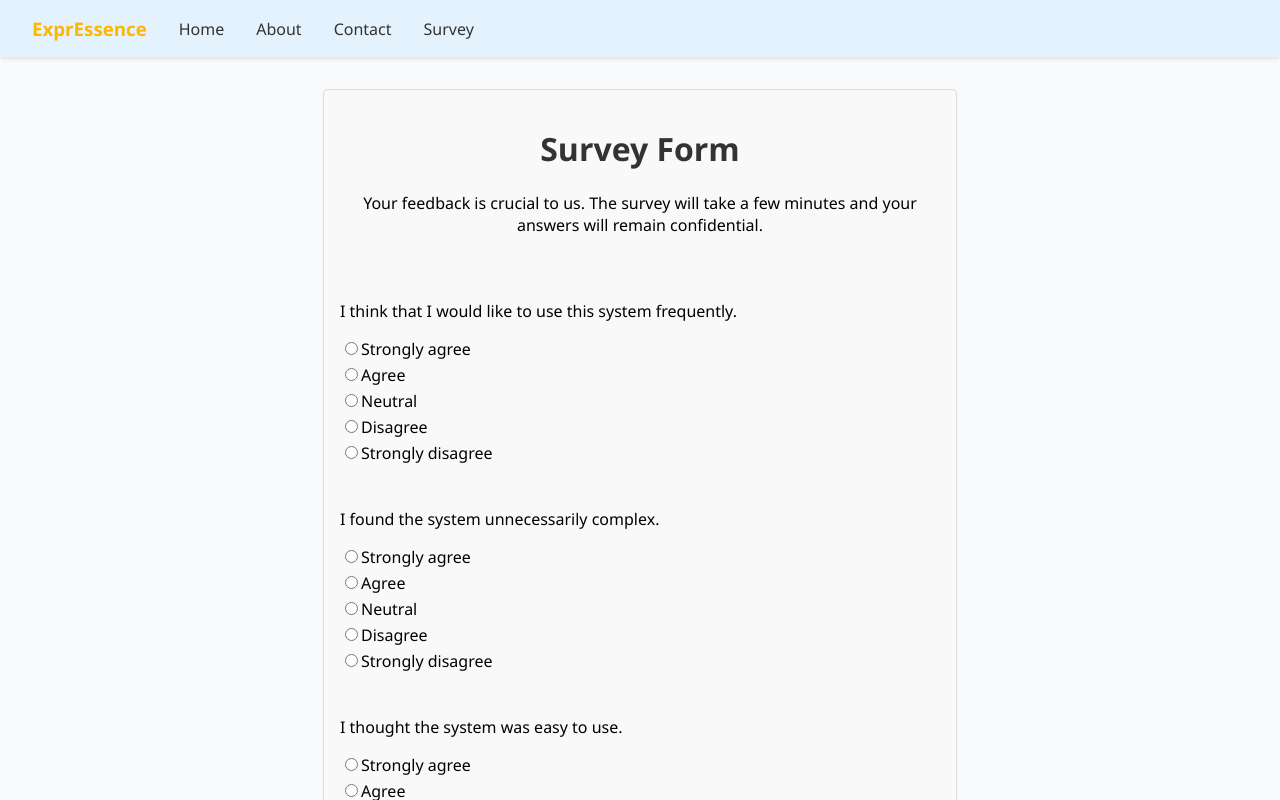
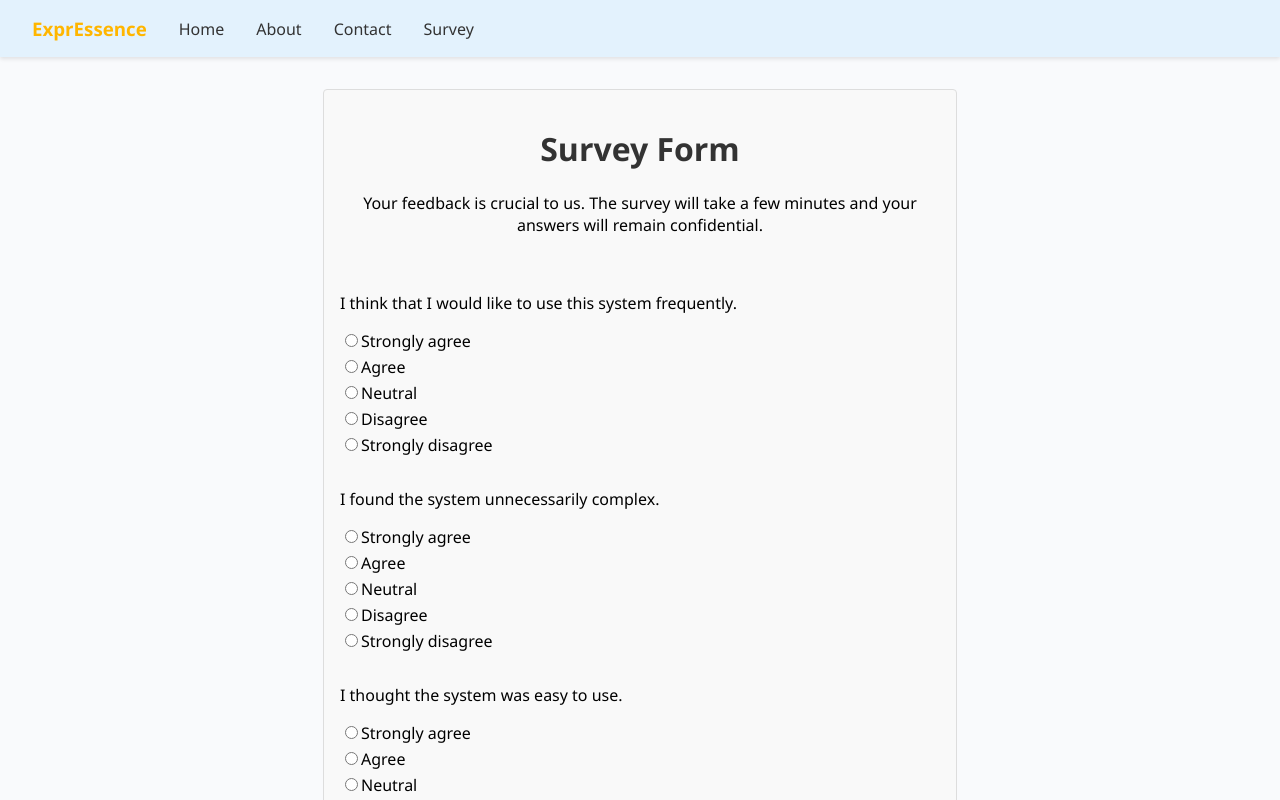
Before and after one commit to xCamelot2001/project-fea-webapp, a React (Create React App) app in the folder client/: page /survey in a window 1280 px wide. Shown: the top 800 px of the page. Built offline with nearby package versions, Linux system fonts and the light colour scheme.

Commit message:
Refactor survey page styling, adjust question margins, and update survey questions in Survey.css

```diff
--- a/client/src/assests/styles/Survey.css
+++ b/client/src/assests/styles/Survey.css
@@ -67,8 +67,8 @@
 .survey-question-text,
 .survey-question {
   width: 100%; /* Ensure question text and questions are full width */
-  margin-top: 1em;
-  margin-bottom: 0.75em; /* Space between each question */
+  margin-top: 0.5em;
+  margin-bottom: 0.5em; /* Space between each question */
 }
 
 .radio-group label {
```
